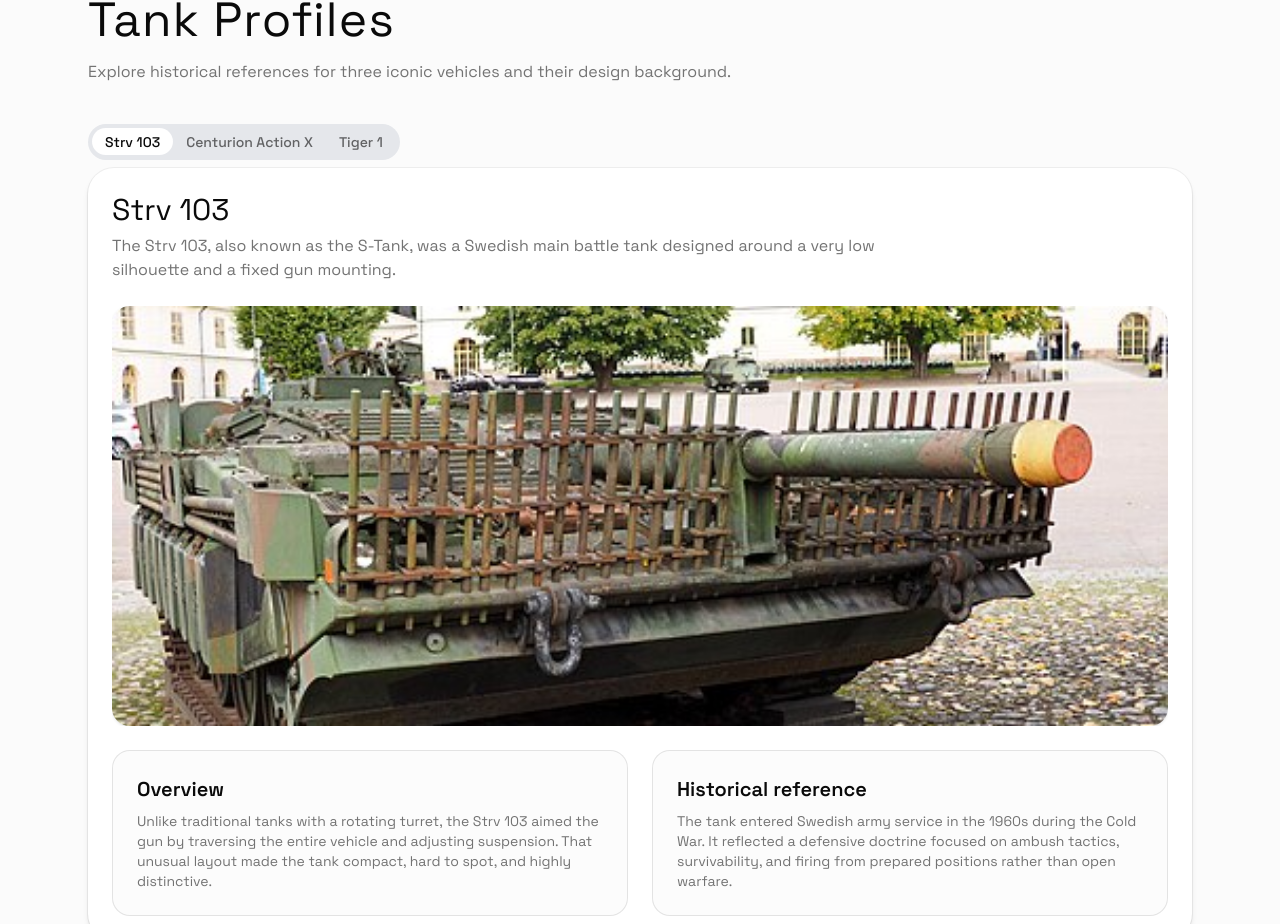
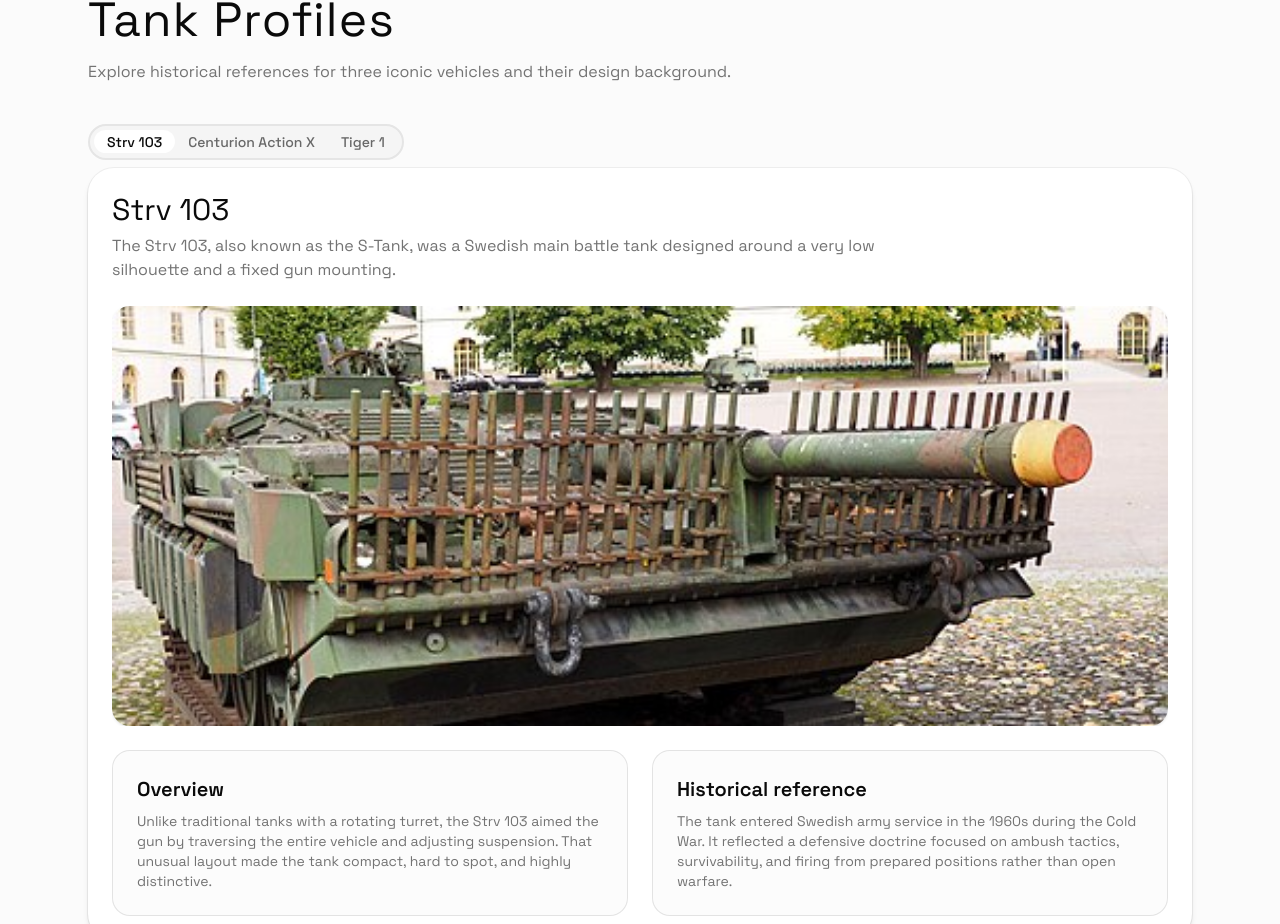
Before and after one commit to Dirga36/doodle-tank-website, a Next.js app: page / in a window 1280 px wide. Shown: the part 1758-2682 px from the top of the page. Built offline with nearby package versions, Linux system fonts and the light colour scheme; no server answers.

Commit message:
fix | tabs colour

```diff
--- a/components/features/aside/aside-content.tsx
+++ b/components/features/aside/aside-content.tsx
@@ -34,7 +34,7 @@ export default function AsideContent() {
         </div>
 
         <Tabs defaultValue="strv-103" className="w-full">
-          <TabsList className="bg-gray-200">
+          <TabsList className="border-2 sm:w-full lg:w-fit">
             <TabsTrigger value="strv-103">Strv 103</TabsTrigger>
             <TabsTrigger value="centurion-action-x">
               Centurion Action X
```
